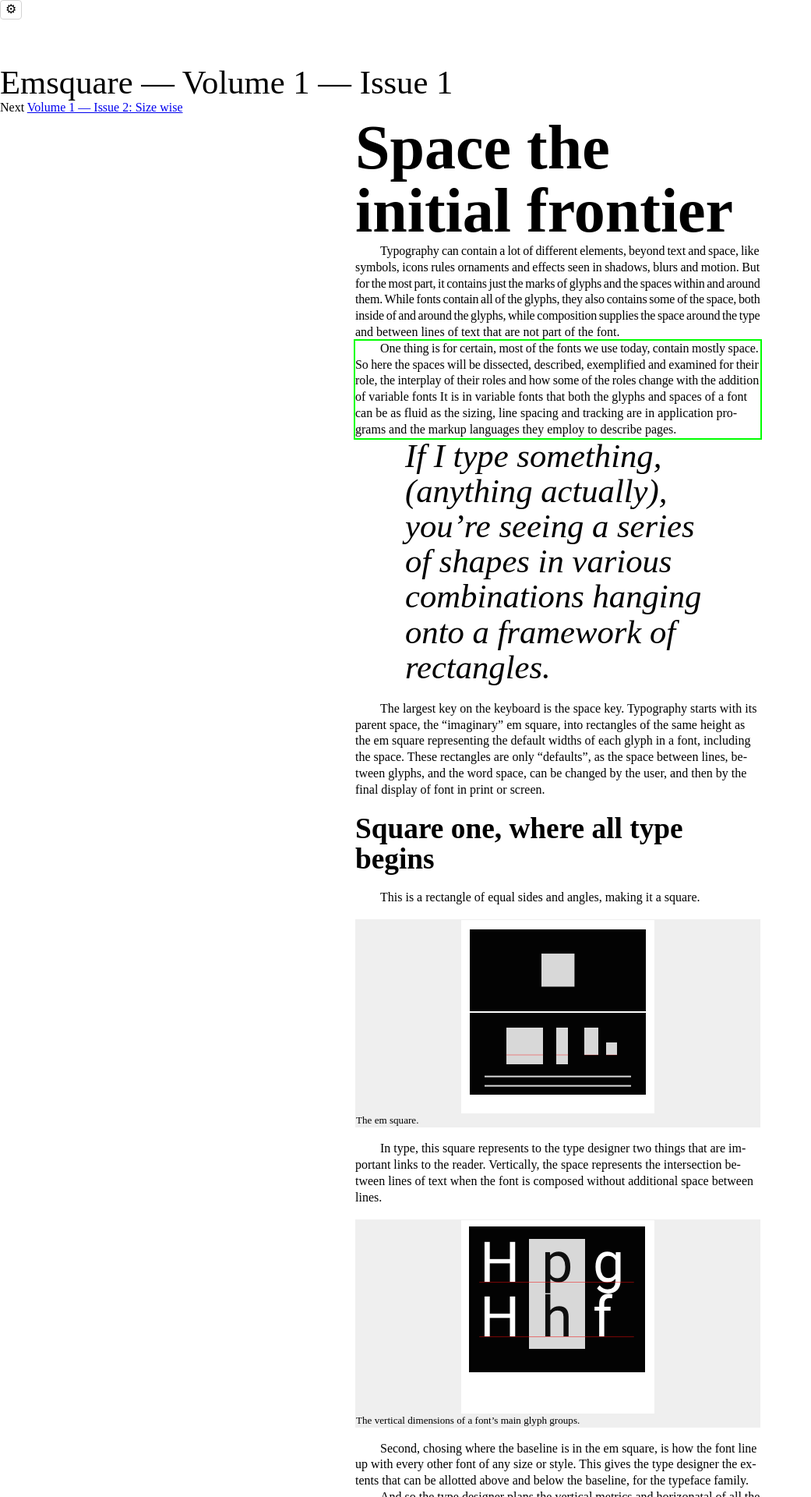
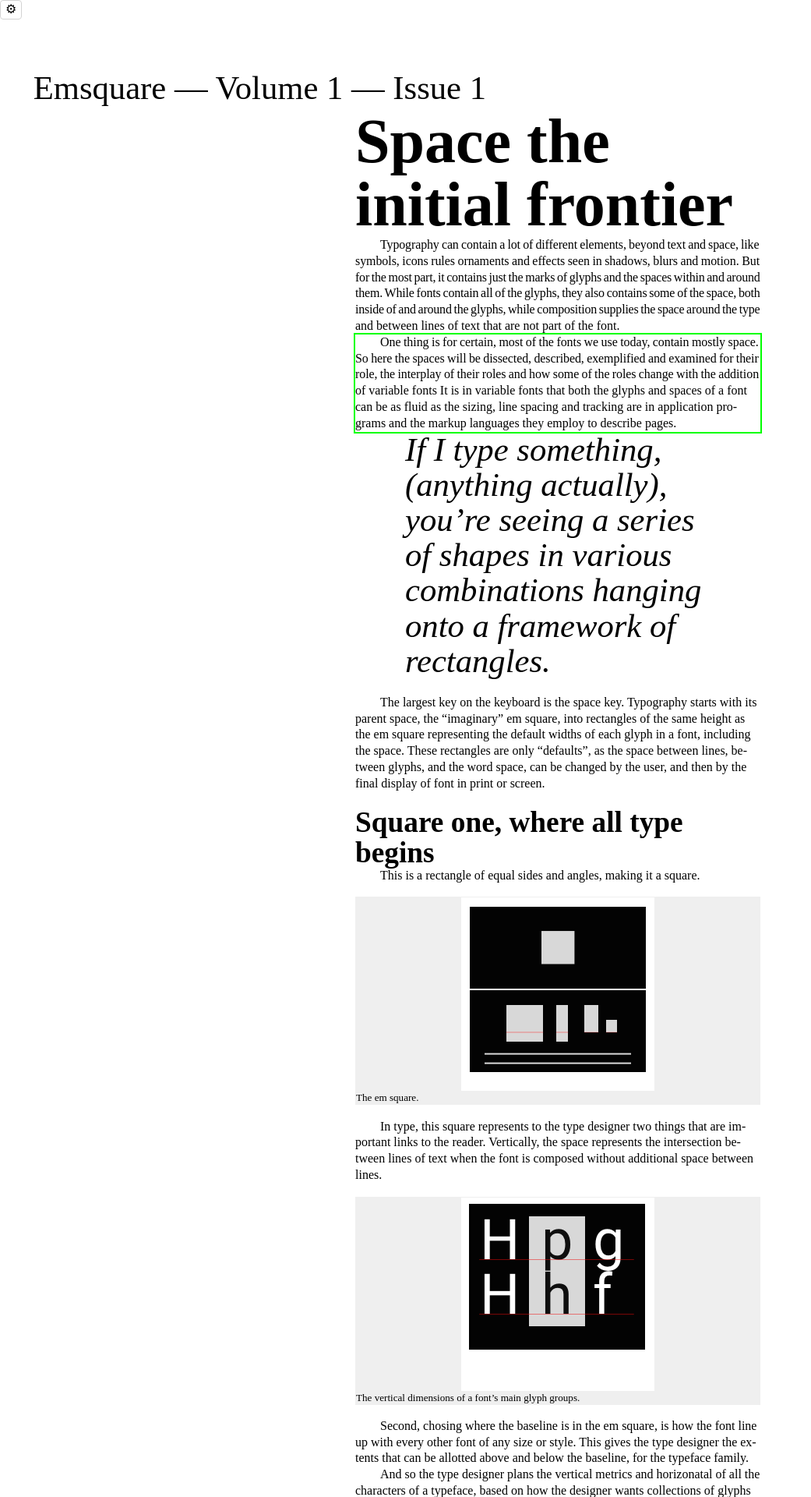
Before and after one commit to graphicore/varla-varfo, a Jekyll site: the page built from Emsquare/Volume-01/Issue-01/Main-Article.md, in a window 1280 px wide. Shown: the top 1920 px of the page at 78% size, without its empty margins (0-1041 px from the left). Built offline with Jekyll 4.4.1, drawn with Linux system fonts in a browser that asks for light colours; some web fonts are replaced; some of the changed text lies outside the part shown.

Commit message:
[Emsquare] some vertical margins; headline styles for shorts; temp. remove prev/next nav

```diff
--- a/Emsquare/Volume-01/main.css
+++ b/Emsquare/Volume-01/main.css
@@ -6,7 +6,11 @@
 
 h2, h3, h4, h5, h6 {
     /* --js-line-height is expected to be set in the outer element by runion_01 */
-    margin-block: calc(1pt * var(--js-line-height) * var(--document-font-size));
+    margin-block-start: calc(1pt * var(--js-line-height) * var(--document-font-size));
+}
+
+.short > h2:first-child{
+    margin-block-start: 0;
 }
 
 nav.relative-navigation ol {
@@ -71,12 +75,17 @@
     --font-weight: 700;
 }
 
-header {
+
+header{
+    --font-size-rem: 2.6666; /* ~ 32 pt @ 12 pt body*/
+    margin-inline: calc(1pt * var(--font-size));
+}
+header .title{
     --font-family: RobotoFlex;
     --grad-animation-name: RobotoFlex-grad-by-font-size;
     --font-xtra: 468; /*FIXME: consider full spec, including esp. --font-size (pt)*/
 
-    --font-size-rem: 2.6666; /* ~ 32 pt @ 12 pt body*/
+    /* inherited from header --font-size-rem: 2.6666; /* ~ 32 pt @ 12 pt body*/
     --font-weight: 200;
     --line-height: 1.0;
     --font-width: 30;
--- a/_layouts/default-emsquare.html
+++ b/_layouts/default-emsquare.html
@@ -15,11 +15,17 @@
     </div>
     <div class="insert_user_settings"></div>
     <header>
-        <span class="main-caption">Emsquare — Volume {{volume}} — Issue {{issue}}</span>
+        <span class="title">Emsquare — Volume {{volume}} — Issue {{issue}}</span>
     </header>
+
+
     <nav class="relative-navigation">
+        {% comment %}
+        TODO: will have to show inly previous link, if available.
         {{ relnav | markdownify }}
+        {% endcomment %}
     </nav>
+
     <main class="{{ page.class }}">
       <article class="runify-01">
         <h1>
--- a/explorations/wikipedia/css/varla-varfo.css
+++ b/explorations/wikipedia/css/varla-varfo.css
@@ -564,7 +564,8 @@
 }
 
 /* subsection headline */
-h2
+h2,
+.shorts h1
 {
     --font-size-rem: 2.3333 ; /* ~ 28 pt @ 12 pt body*/
     --font-weight: 750;
@@ -573,7 +574,8 @@
     --hyphens: none;
 }
 /* sub-subsection headline/"Captionhead" */
-h3
+h3,
+.shorts h2
 {
     --font-size-rem: 1.5; /* ~ 18 pt @ 12 pt body*/
     --font-weight: 850;
@@ -584,7 +586,9 @@
 /* h4 is not used in the Typography article, but in other Wikipedia.
  * Also not used in Emsquare
  */
-h4 {
+h4,
+.shorts h3
+ {
 
     --font-size-rem: 1.5; /* ~ 18 pt @ 12 pt body*/
     --font-weight: 850;
```
Also changed, not shown: other parts of _layouts/default-emsquare.html (+4 -0 lines).
